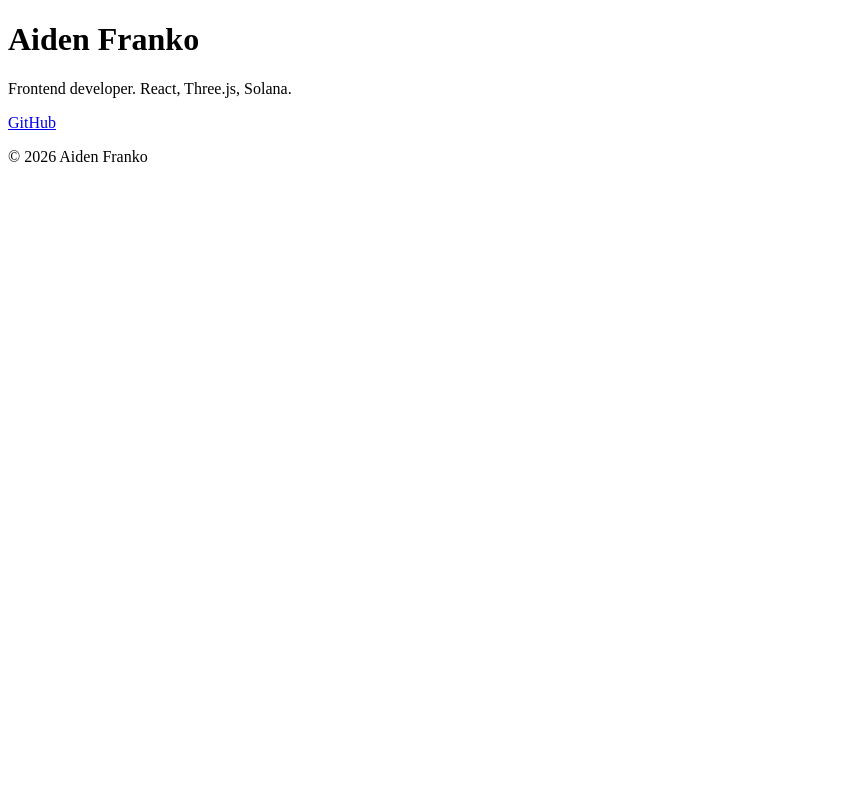
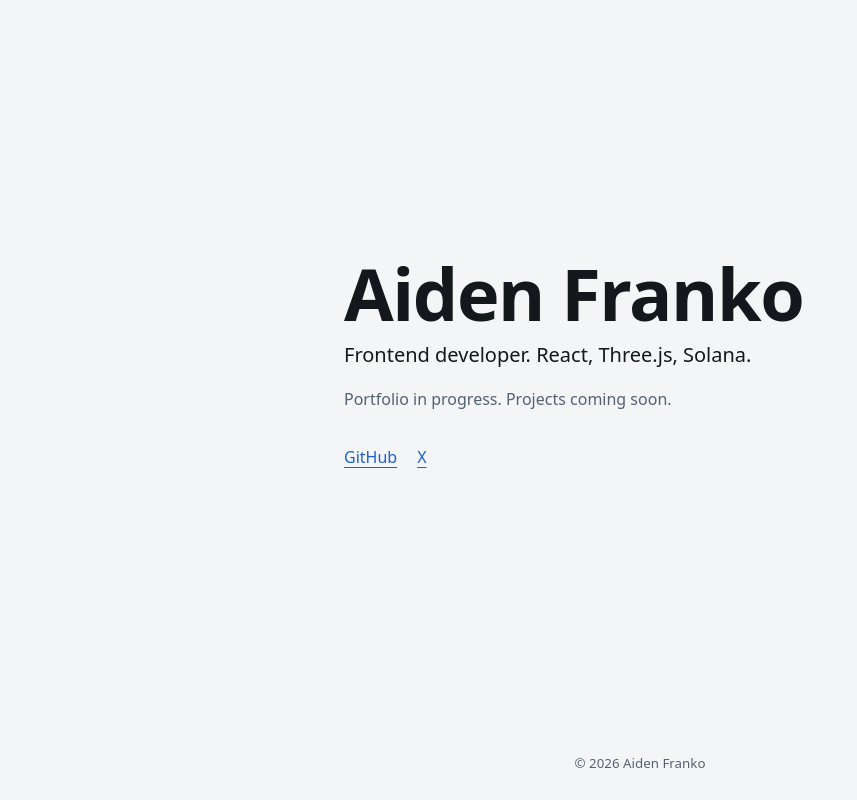
Before and after one commit to aidenfranko/aidenfranko-dev, a plain HTML site: page index.html in a window 1280 px wide. Shown: the whole page, without its empty margins (0-857 px from the left). Drawn offline with Linux system fonts and the light colour scheme.

Commit message:
Add placeholder portfolio page
Add placeholder portfolio page

- Add index.html with name, tagline, and profile links
- Add base styles with light/dark mode support
- Add main.js to keep the footer year current
- Add README and .gitignore

```diff
--- /dev/null
+++ b/css/style.css
@@ -0,0 +1,90 @@
+:root {
+    --bg: #f3f5f7;
+    --text: #14181d;
+    --muted: #566170;
+    --accent: #1f5fd6;
+    color-scheme: light dark;
+}
+
+*,
+::before,
+::after {
+    box-sizing: border-box;
+}
+
+html,
+body {
+    height: 100%;
+}
+
+body {
+    margin: 0;
+    display: flex;
+    flex-direction: column;
+    background: var(--bg);
+    color: var(--text);
+    font-family: system-ui, -apple-system, "Segoe UI", Roboto, sans-serif;
+    line-height: 1.6;
+}
+
+.intro {
+    flex: 1;
+    display: flex;
+    flex-direction: column;
+    justify-content: center;
+    max-width: 40rem;
+    width: 100%;
+    margin: 0 auto;
+    padding: 2rem 1.5rem;
+}
+
+h1 {
+    margin: 0 0 0.5rem;
+    font-size: clamp(2.5rem, 8vw, 4.5rem);
+    line-height: 1.05;
+    letter-spacing: -0.02em;
+}
+
+.tagline {
+    margin: 0 0 1rem;
+    font-size: 1.25rem;
+}
+
+.status {
+    margin: 0 0 2rem;
+    color: var(--muted);
+}
+
+.links {
+    display: flex;
+    flex-wrap: wrap;
+    gap: 1.25rem;
+}
+
+a,
+a:hover,
+a:active {
+    color: var(--accent);
+    text-underline-offset: 0.25em;
+}
+
+a:focus-visible {
+    outline: 3px solid var(--accent);
+    outline-offset: 3px;
+    border-radius: 2px;
+}
+
+footer {
+    padding: 1.5rem;
+    text-align: center;
+    color: var(--muted);
+}
+
+@media (prefers-color-scheme: dark) {
+    :root {
+        --bg: #12161b;
+        --text: #eef1f4;
+        --muted: #9aa5b3;
+        --accent: #7aa7ff;
+    }
+}
--- a/index.html
+++ b/index.html
@@ -3,14 +3,27 @@
 <head>
     <meta charset="UTF-8">
     <meta name="viewport" content="width=device-width, initial-scale=1.0">
+    <link rel="stylesheet" href="css/style.css">
     <title>Aiden Franko | Frontend Developer</title>
 </head>
 <body>
-    <main>
+
+  <main class="intro">
     <h1>Aiden Franko</h1>
-    <p>Frontend developer. React, Three.js, Solana.</p>
-    <p><a href="https://github.com/aidenfranko">GitHub</a></p>
+    <p class="tagline">Frontend developer. React, Three.js, Solana.</p>
+    <p class="status">Portfolio in progress. Projects coming soon.</p>
+
+    <nav class="links" aria-label="Profiles">
+      <a href="https://github.com/aidenfranko">GitHub</a>
+      <a href="https://x.com/franko_aiden">X</a>
+    </nav>
+
   </main>
-  <footer>&copy; 2026 Aiden Franko</footer>
+
+  <footer>
+    <small>&copy; <span id="year">2026</span> Aiden Franko</small>
+  </footer>
+
+  <script src="js/main.js"></script>
 </body>
 </html>
--- /dev/null
+++ b/js/main.js
@@ -0,0 +1,2 @@
+// Keep the footer year current
+document.getElementById("year").textContent = new Date().getFullYear();
```
